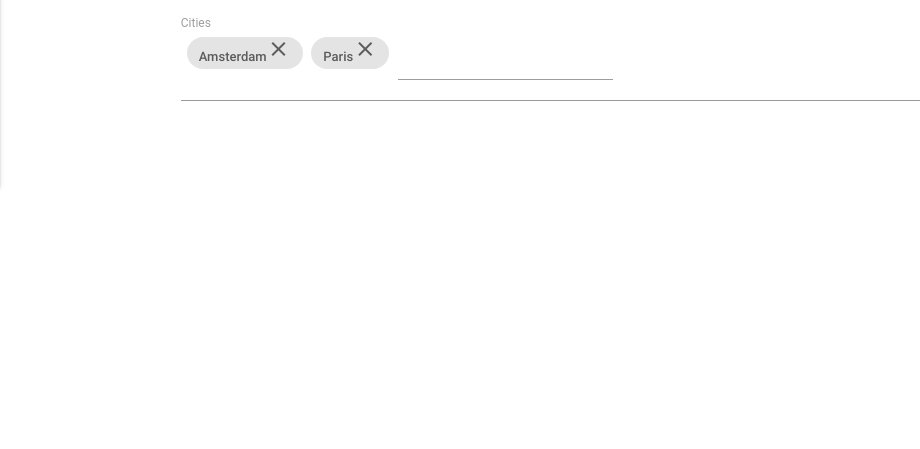
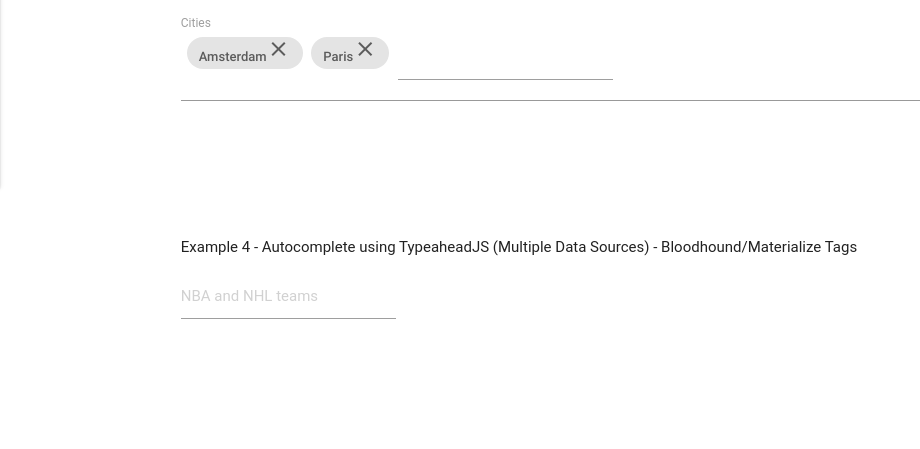
Before and after one commit to twhetzel/flask-jquery-autocomplete-demo, a Flask app: page /materialTagsExamples in a window 1280 px wide. Shown: the part 673-1122 px from the top of the page, without its empty margins (0-920 px from the left). Before the commit the page ends 861 px from the top, so only its background shows below. Run offline with Flask 2, Linux system fonts and the light colour scheme; some libraries are stand-ins or nearby versions; some web fonts are replaced.

Commit message:
add example with multiple remote using Typeahead.js

```diff
--- a/templates/materialTagsExamples.html
+++ b/templates/materialTagsExamples.html
@@ -73,6 +73,12 @@
     background-image: linear-gradient(to bottom, #FF77FF, #FF44FF);
     filter: progid:DXImageTransform.Microsoft.gradient(startColorstr='#FF77FF', endColorstr='#FF44FF', GradientType=0);
 }
+
+#multiple-datasets .league-name {
+  margin: 0 20px 5px 20px;
+  padding: 3px 0;
+  border-bottom: 1px solid #ccc;
+}
 </style>
 
 
@@ -110,6 +116,7 @@
 
     <br><br><br><br>
 
+    <!-- Example 3 -->
     <div class="container" id="cities">
       <div class="row">
        <p class="caption">Example 3 - Autocomplete using TypeaheadJS - Bloodhound with Materialize Tags</p>
@@ -119,6 +126,21 @@
         </div>
       </div>
     </div>
+
+    <br><br><br><br>
+
+    <!-- Example 4 -->
+    <!-- http://twitter.github.io/typeahead.js/examples/#multiple-datasets -->
+    <div class="container">
+      <div class="row">
+        <p class="caption">Example 4 - Autocomplete using TypeaheadJS (Multiple Data Sources) - Bloodhound/Materialize Tags</p>
+        <div id="multiple-datasets">
+          <!-- <label for="multiple-data-sources-demo">Mutiple Data Sources</label> -->
+          <input class="typeahead-multiple" type="text" placeholder="NBA and NHL teams"/>
+        </div>
+      </div>
+    </div>
+
 
     <br><br><br><br>
   </section>
@@ -251,7 +273,7 @@ $('#bloodhound .typehead-input').materialtags({
     valueKey: 'value',
     source: resources.ttAdapter()
   },
-  // freeInput: true
+  //freeInput: true
 });
 
 //Use TypeaheadJS for Autocomplete
@@ -332,4 +354,63 @@ $('div.example3 input').materialtags({
 });
 </script>
 
+
+<!-- Example 4 - Multiple Datasets -->
+<script type="text/javascript">
+var nbaTeams = new Bloodhound({
+  datumTokenizer: Bloodhound.tokenizers.obj.whitespace('team'),
+  queryTokenizer: Bloodhound.tokenizers.whitespace,
+  prefetch: {
+    url: '{{ url_for("multipleRemote") }}',
+    'cache': false,
+    filter: function(response) {
+      console.log("NBA Data: ", response.nba_teams)
+      return response.nba_teams;
+    }
+  }
+});
+
+var nhlTeams = new Bloodhound({
+  datumTokenizer: Bloodhound.tokenizers.obj.whitespace('team'),
+  queryTokenizer: Bloodhound.tokenizers.whitespace,
+  prefetch: {
+    url: '{{ url_for("multipleRemote") }}',
+    'cache': false,
+    filter: function(response) {
+      console.log("NHL Data: ", response.nhl_teams)
+      return response.nhl_teams;
+    }
+  }
+});
+
+$('#multiple-datasets .typeahead-multiple').typeahead({
+  highlight: true
+},
+{
+  name: 'nba_teams',
+  //display: 'team',
+  display: function(response) {
+    return response.team;
+  },
+  source: nbaTeams,
+  templates: {
+    header: '<h3 class="league-name">NBA Teams</h3>'
+  }
+},
+{
+  name: 'nhl_teams',
+  display: function(response){
+    return response.team;
+  },
+  //display: 'team',
+  source: nhlTeams,
+  templates: {
+    header: '<h3 class="league-name">NHL Teams</h3>'
+  }
+});
+</script>
+
+
+
+
 {% endblock %}
```
